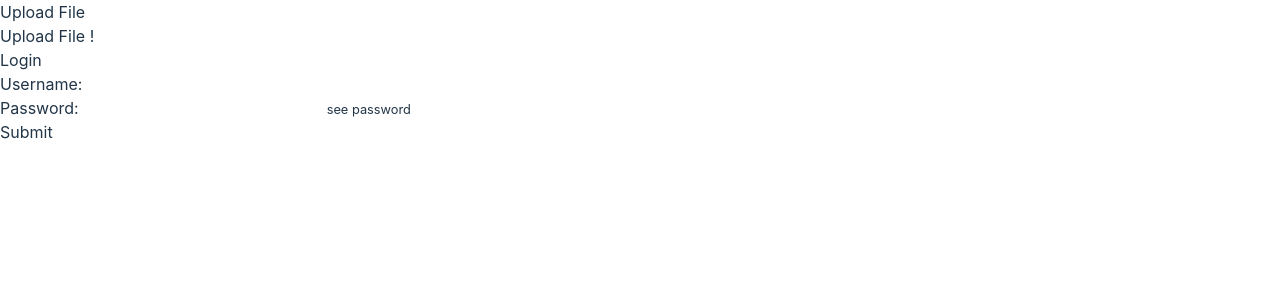
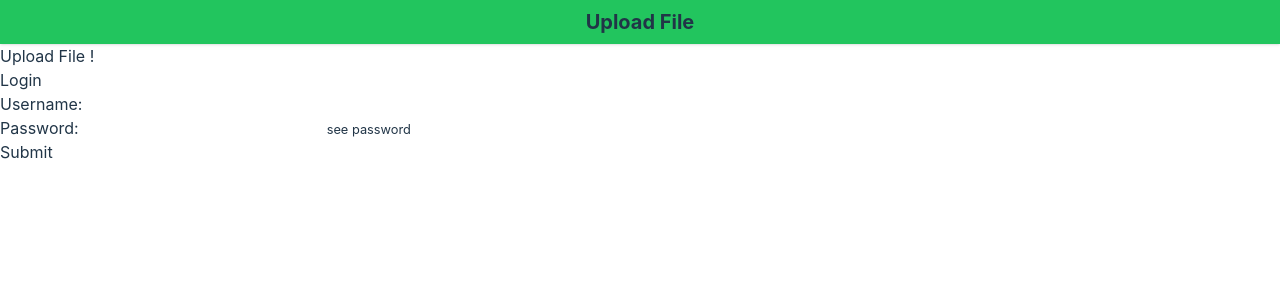
Before and after one commit to DavidxDl/file-uploader-frontend, a React (Vite) app: page /login in a window 1280 px wide. Shown: the top 300 px of the page. Built offline with nearby package versions, Linux system fonts and the light colour scheme; no server answers.

Commit message:
styled abit the header

```diff
--- a/src/components/Header.tsx
+++ b/src/components/Header.tsx
@@ -2,8 +2,8 @@ import React from "react";
 
 export default function Header() {
   return (
-    <header>
-      <span>Upload File</span>
+    <header className="p-2 bg-green-500 text-center shadow">
+      <span className="text-xl font-bold ">Upload File</span>
     </header>
   );
 }
```
